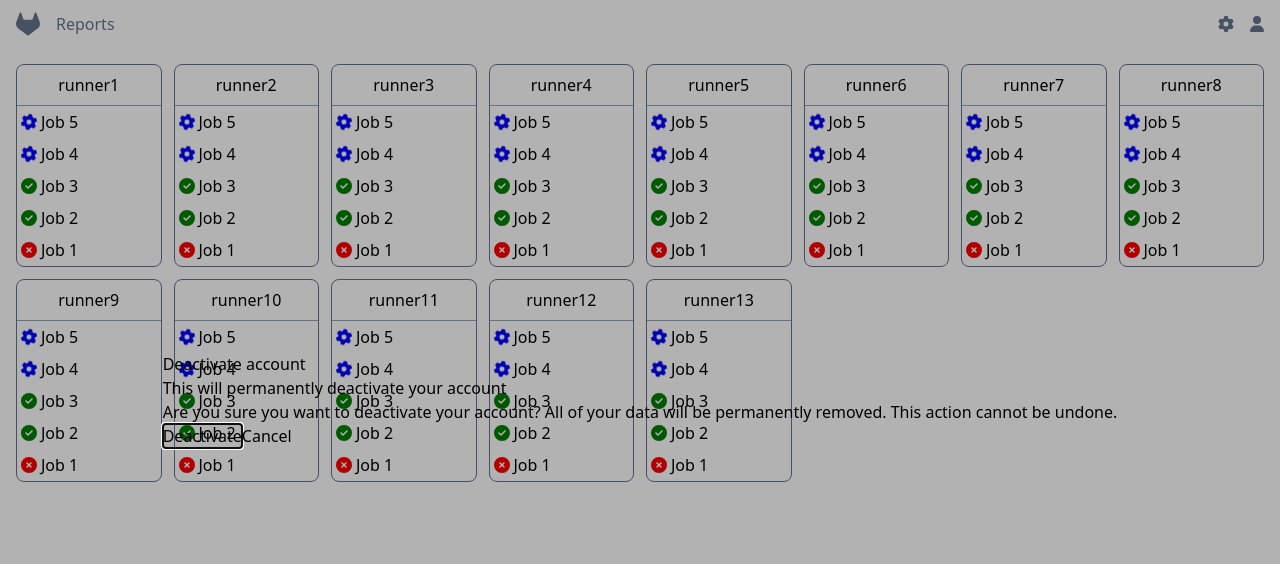
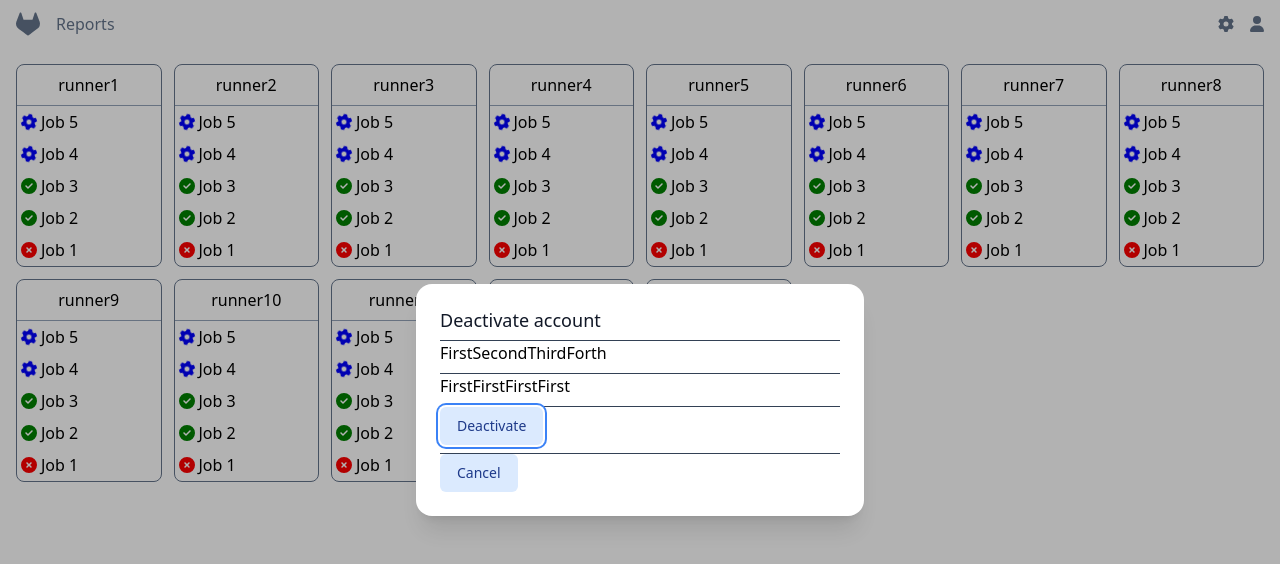
Before and after one commit to florin-rada/grm-frontend, a React (Vite) app: page / in a window 1280 px wide. Both pictures are taken after a click on the element "runner1". Shown: the top 564 px of the page. Built offline with nearby package versions, Linux system fonts and the light colour scheme.

Commit message:
Added RunnerDetails element

```diff
--- a/src/components/runner/runner.jsx
+++ b/src/components/runner/runner.jsx
@@ -1,7 +1,8 @@
 import { faGear, faCircleCheck, faXmark, faCircleXmark } from "@fortawesome/free-solid-svg-icons";
 import { FontAwesomeIcon } from "@fortawesome/react-fontawesome";
-import React, { useState } from "react";
-import { Dialog } from "@headlessui/react";
+import React, { Fragment, useState } from "react";
+import { Dialog, Transition } from "@headlessui/react";
+import { RunnerDetails } from "../runner_details/runner_details";
 
 export const Runner = ({name}) => {
     const [showDetails, setShowDetails] = useState(false);
@@ -61,25 +62,7 @@ export const Runner = ({name}) => {
                     </div>
                 </div>
             </div>
-            <Dialog open={showDetails} onClose={closeRunnerDetails} className="relative z-50">
-                <div className="fixed inset-0 bg-black/30" aria-hidden="true" />
-                <div className="fixed inset-0 flex items-center justify-center p-4">
-                    <Dialog.Panel>
-                        <Dialog.Title>Deactivate account</Dialog.Title>
-                        <Dialog.Description>
-                        This will permanently deactivate your account
-                        </Dialog.Description>
-
-                        <p>
-                        Are you sure you want to deactivate your account? All of your data
-                        will be permanently removed. This action cannot be undone.
-                        </p>
-
-                        <button onClick={() => closeRunnerDetails()}>Deactivate</button>
-                        <button onClick={() => closeRunnerDetails()}>Cancel</button>
-                    </Dialog.Panel>
-                </div>
-            </Dialog>
+            <RunnerDetails show={showDetails} handleClose={closeRunnerDetails}/>
         </div>
     )
 }
--- a/src/components/runner_details/runner_details.jsx
+++ b/src/components/runner_details/runner_details.jsx
@@ -1,7 +1,57 @@
 import React from "react";
+import { Fragment } from "react";
+import { Transition, Dialog } from "@headlessui/react";
 
-export const RunnerDetails = () => {
+export const RunnerDetails = ({show, handleClose}) => {
     return (
-        <></>
+        <>
+        <Transition apear show={show} as={Fragment}>
+                <Dialog onClose={handleClose} className="relative z-50">
+                    <Transition.Child
+                    as={Fragment}
+                    enter="ease-out duration-500"
+                    enterFrom="opacity-0"
+                    enterTo="opacity-100"
+                    leave="ease-in duration-400"
+                    leaveFrom="opacity-100"
+                    leaveTo="opacity-0">
+                        <div className="fixed inset-0 bg-black/30" aria-hidden="true" />
+                    </Transition.Child>
+
+                    <div className="fixed inset-0 flex items-center justify-center p-4 overflow-y-auto">
+                        <Transition.Child
+                            as={Fragment}
+                            enter="ease-out duration-500"
+                            enterFrom="opacity-0"
+                            enterTo="opacity-100"
+                            leave="ease-in duration-400"
+                            leaveFrom="opacity-100"
+                            leaveTo="opacity-0">
+                            <Dialog.Panel className="flex flex-col space-y-2 divide-y divide-slate-700 w-full max-w-md transform overflow-hidden rounded-2xl bg-white p-6 text-left align-middle shadow-xl transition-all">
+                                <Dialog.Title as="h3" className="text-lg font-medium leading-6 text-gray-900">Deactivate account</Dialog.Title>
+                                    <div className="flex flex-row">
+                                        <p>First</p>
+                                        <p>Second</p>
+                                        <p>Third</p>
+                                        <p>Forth</p>
+                                    </div>
+                                    <div className="flex flex-row">
+                                        <p>First</p>
+                                        <p>First</p>
+                                        <p>First</p>
+                                        <p>First</p>
+                                    </div>
+                                <div>
+                                    <button className="inline-flex justify-center rounded-md border border-transparent bg-blue-100 px-4 py-2 text-sm font-medium text-blue-900 hover:bg-blue-200 focus:outline-none focus-visible:ring-2 focus-visible:ring-blue-500 focus-visible:ring-offset-2" onClick={() => handleClose()}>Deactivate</button>
+                                </div>
+                                <div>
+                                    <button className="inline-flex justify-center rounded-md border border-transparent bg-blue-100 px-4 py-2 text-sm font-medium text-blue-900 hover:bg-blue-200 focus:outline-none focus-visible:ring-2 focus-visible:ring-blue-500 focus-visible:ring-offset-2" onClick={() => handleClose()}>Cancel</button>
+                                </div>
+                            </Dialog.Panel>
+                        </Transition.Child>
+                    </div>
+                </Dialog>
+            </Transition>
+        </>
     )
 }
```
